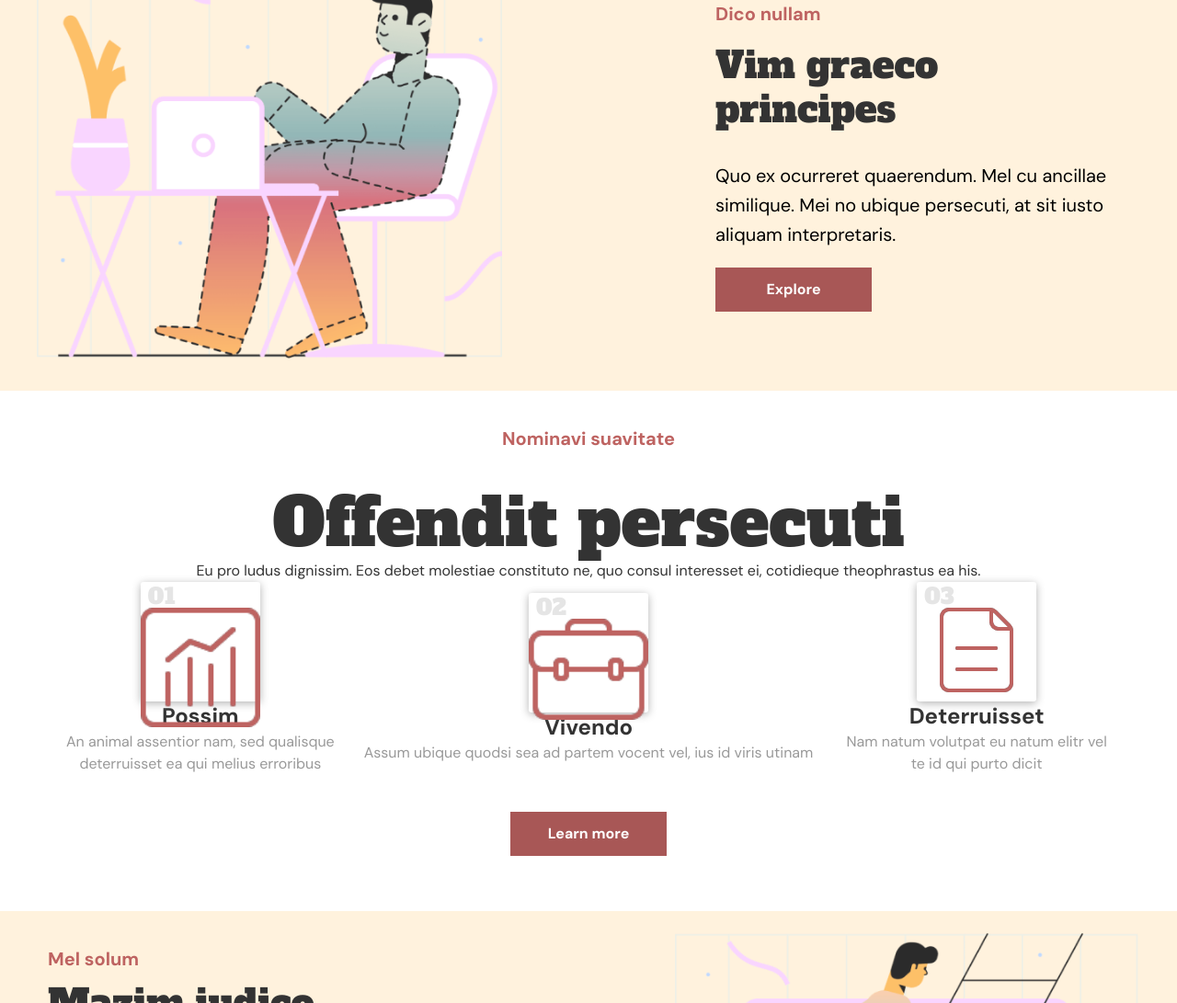
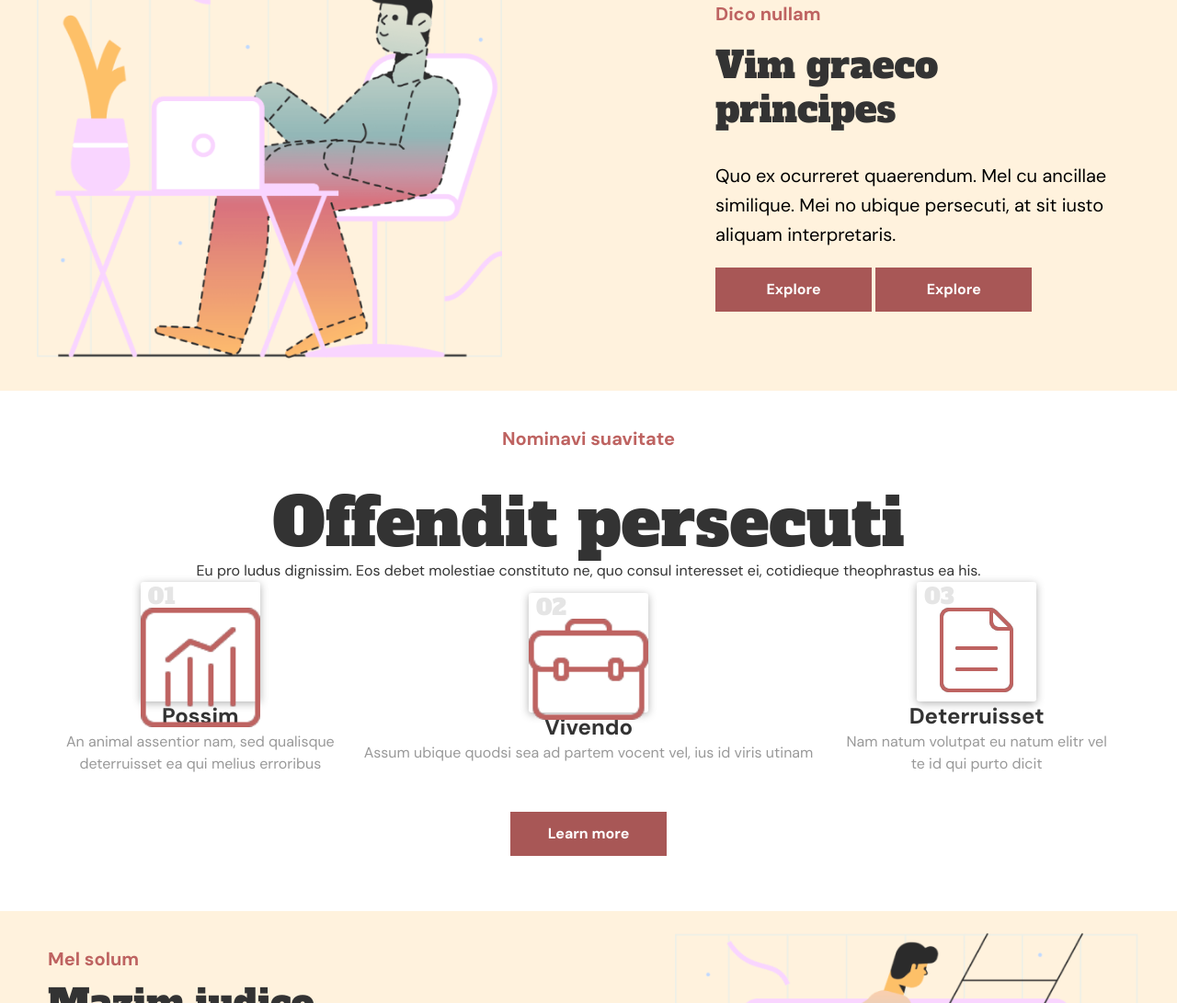
Before and after one commit to YassinSamadi/EndgameProject, a website: page index.html in a window 1280 px wide. Shown: the part 631-1722 px from the top of the page at 92% size. Drawn offline with nearby package versions, Linux system fonts and the light colour scheme.

Commit message:
Button toegevoegd
Button explore duplicated

```diff
--- a/index.html
+++ b/index.html
@@ -106,7 +106,8 @@
                         Mei no ubique persecuti, at sit iusto aliquam interpretaris.</p>
                     <button class="button_variant_2  text fc--header mb--5 button3" type="button"
                         href="">Explore</button>
-
+                        <button class="button_variant_2  text fc--header mb--5 button3" type="button"
+                        href="">Explore</button>
                 </div>
 
         </div>
```
